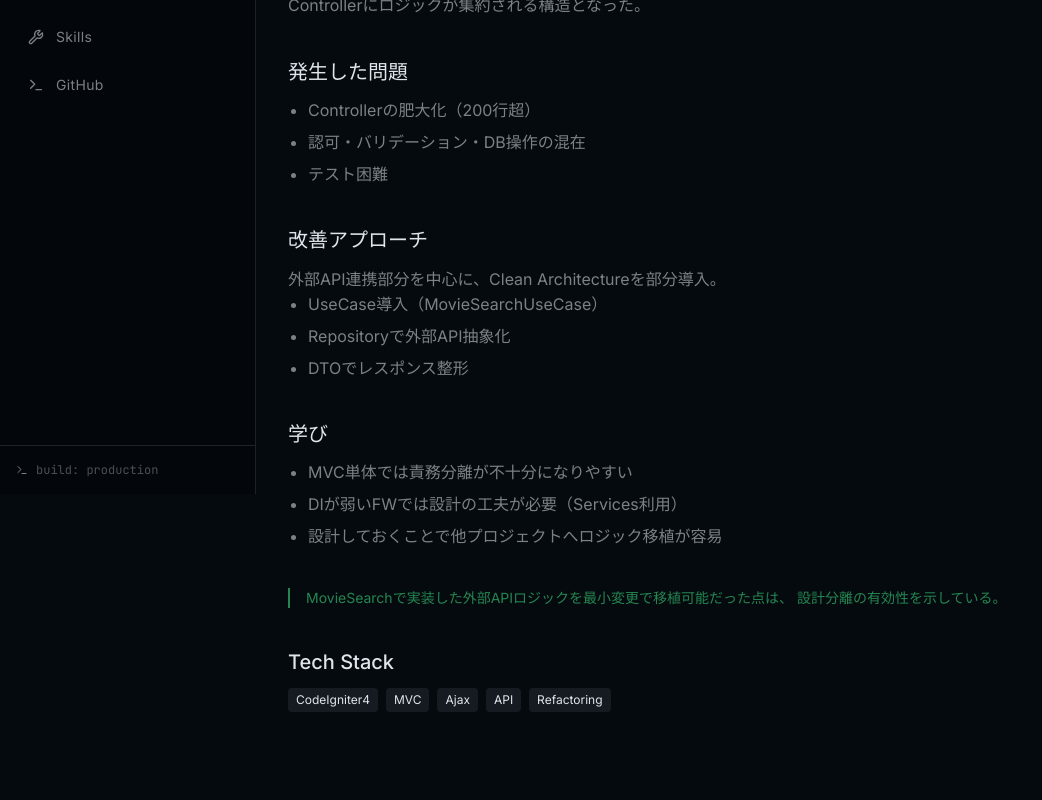
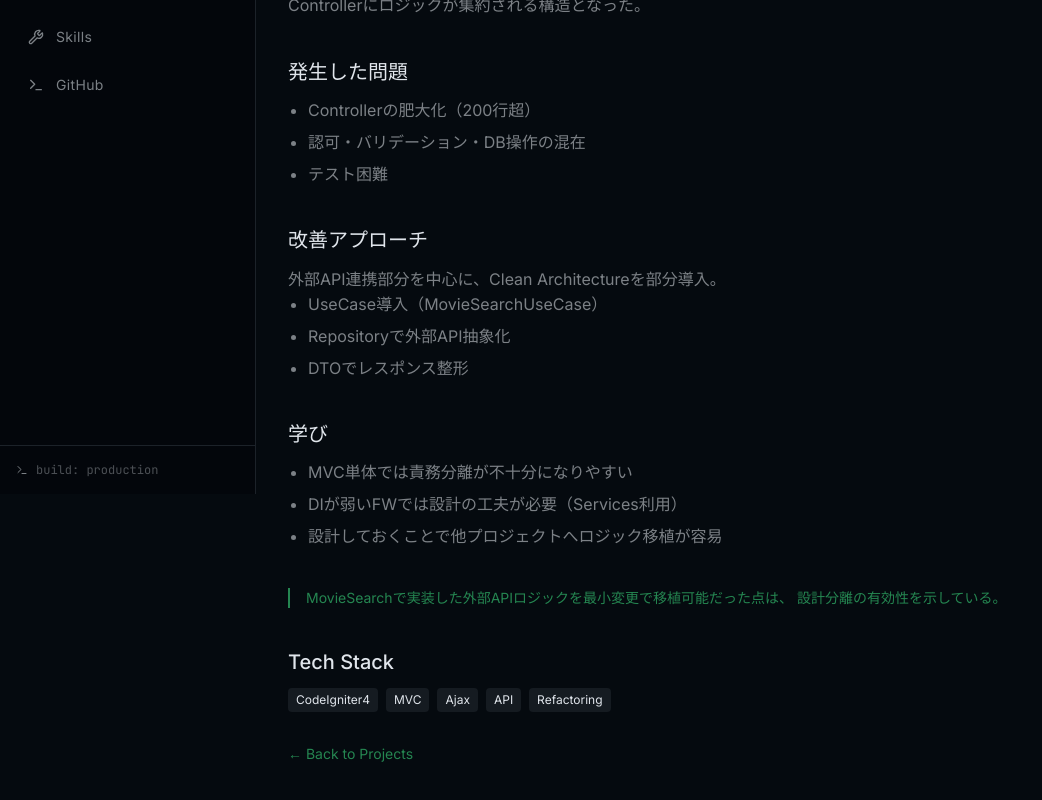
Before and after one commit to jounouchi666/MYPORTFOLIO, a React (Vite) app in the folder app/: page /projects/movie-reviews in a window 1280 px wide. Shown: the part 306-1106 px from the top of the page, without its empty margins (0-1042 px from the left). Built offline with nearby package versions, Linux system fonts and the light colour scheme.

Commit message:
戻るボタン追加

```diff
--- a/app/src/pages/Projects/MovieReviewsDetailPage.tsx
+++ b/app/src/pages/Projects/MovieReviewsDetailPage.tsx
@@ -1,3 +1,5 @@
+import { Link } from "react-router";
+
 export default function MovieReviewsDetailPage() {
   return (
     <>
@@ -85,6 +87,13 @@ export default function MovieReviewsDetailPage() {
           </div>
         </section>
       </section>
+
+      {/* 導線 */}
+      <div className="flex gap-6 text-sm">
+        <Link to="/projects" className="text-primary hover:underline">
+          ← Back to Projects
+        </Link>
+      </div>
     </>
   )
 }
```
